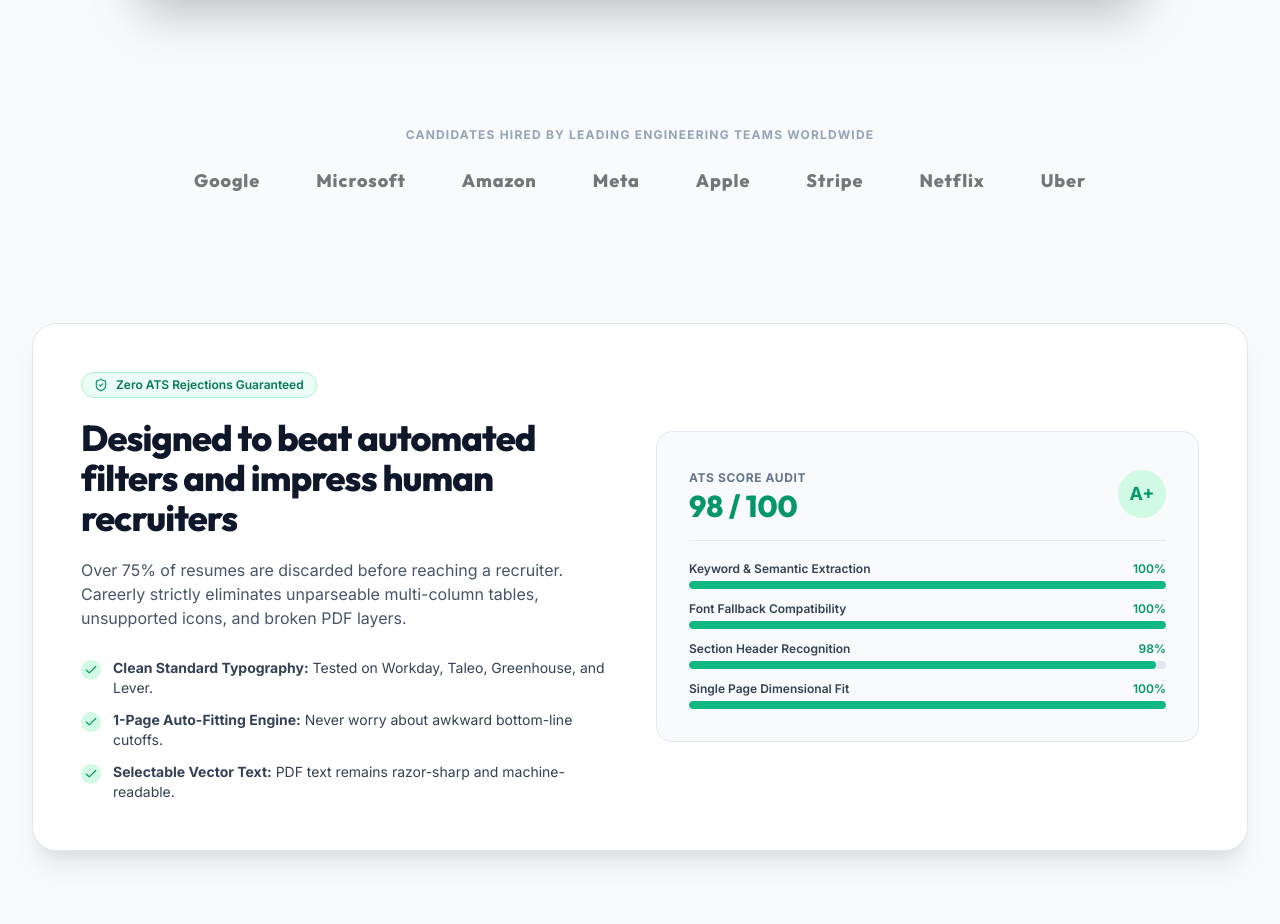
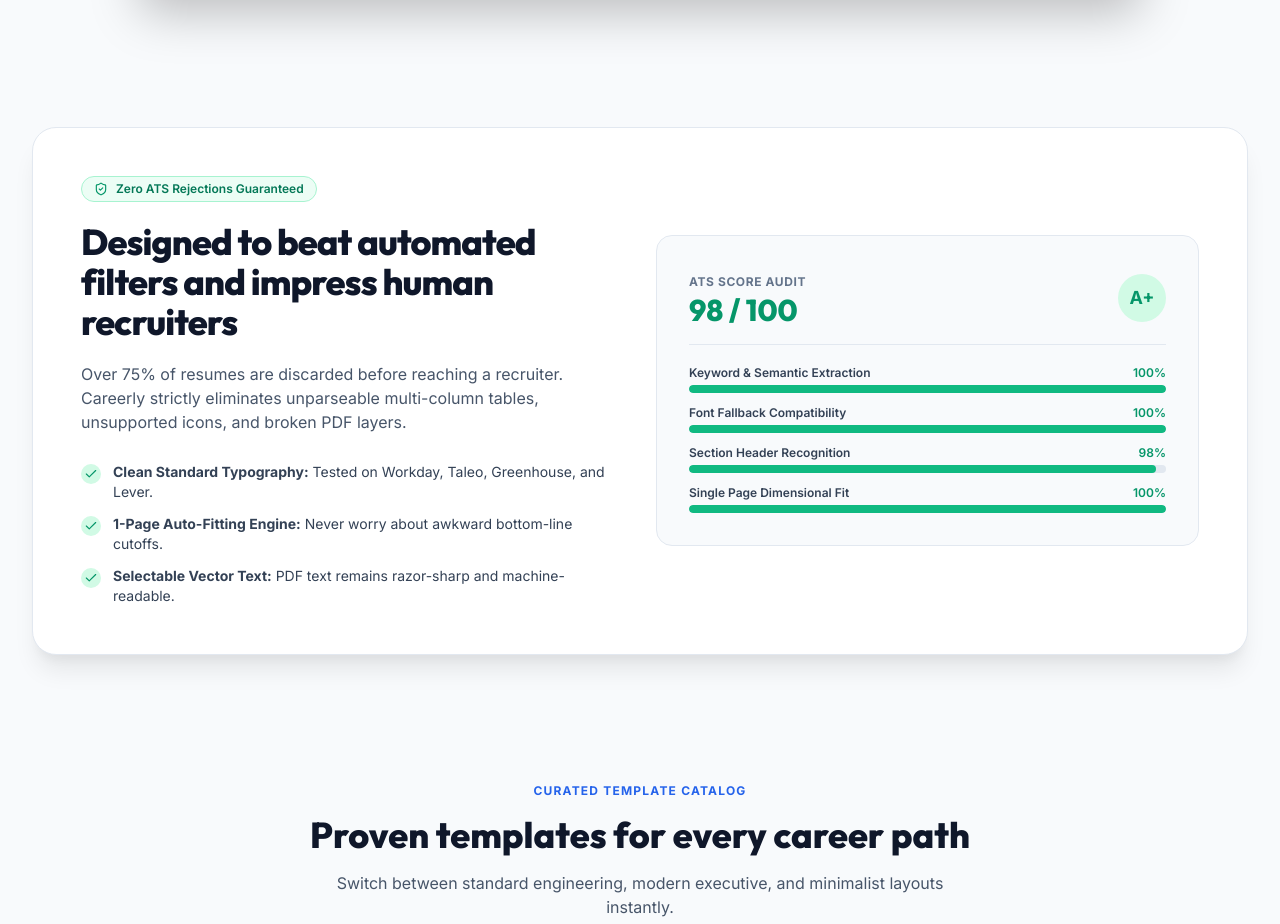
Before and after one commit to VinayKrishna-7/Careerly, a React (Vite) app in the folder client/: page / in a window 1280 px wide. Shown: the part 1280-2204 px from the top of the page. Built offline with nearby package versions, Linux system fonts and the light colour scheme; no server answers; a web font is replaced by a local one.

Commit message:
refactor: remove hiring company logos marquee from landing page

```diff
--- a/client/src/pages/LandingPage.jsx
+++ b/client/src/pages/LandingPage.jsx
@@ -299,23 +299,6 @@
               </div>
             </div>
           </div>
-        </div>
-      </section>
-
-      {/* HIRING LOGOS MARQUEE */}
-      <section className="mx-auto max-w-7xl px-4 sm:px-6 lg:px-8 text-center">
-        <p className="text-xs font-bold uppercase tracking-widest text-slate-400 dark:text-slate-500 mb-6">
-          Candidates hired by leading engineering teams worldwide
-        </p>
-        <div className="flex flex-wrap items-center justify-center gap-8 sm:gap-14 opacity-70 dark:opacity-40 grayscale hover:grayscale-0 transition-all">
-          <span className="font-display font-extrabold text-lg tracking-wider text-slate-700 dark:text-slate-300">Google</span>
-          <span className="font-display font-extrabold text-lg tracking-wider text-slate-700 dark:text-slate-300">Microsoft</span>
-          <span className="font-display font-extrabold text-lg tracking-wider text-slate-700 dark:text-slate-300">Amazon</span>
-          <span className="font-display font-extrabold text-lg tracking-wider text-slate-700 dark:text-slate-300">Meta</span>
-          <span className="font-display font-extrabold text-lg tracking-wider text-slate-700 dark:text-slate-300">Apple</span>
-          <span className="font-display font-extrabold text-lg tracking-wider text-slate-700 dark:text-slate-300">Stripe</span>
-          <span className="font-display font-extrabold text-lg tracking-wider text-slate-700 dark:text-slate-300">Netflix</span>
-          <span className="font-display font-extrabold text-lg tracking-wider text-slate-700 dark:text-slate-300">Uber</span>
         </div>
       </section>
 
```
